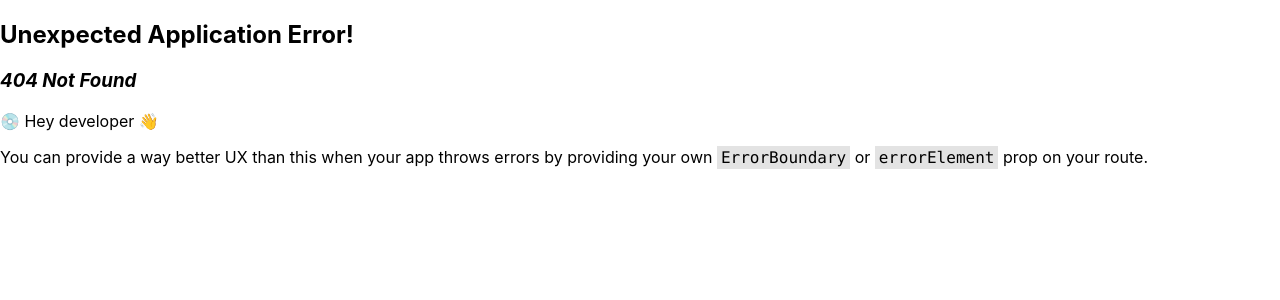
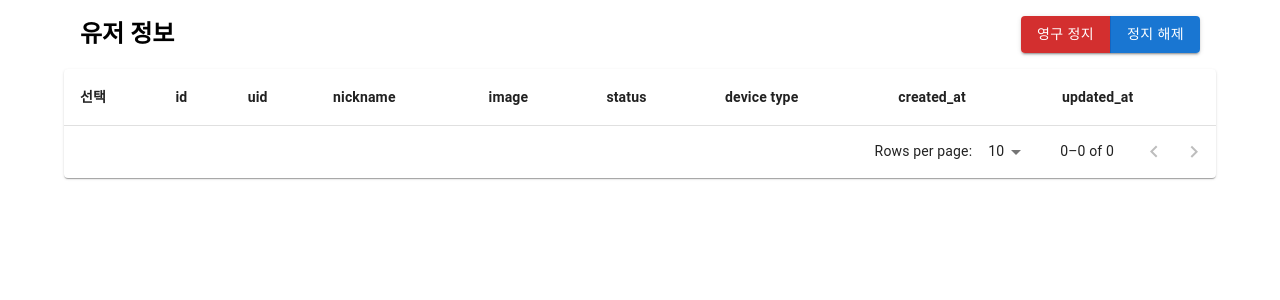
Before and after one commit to project-sulsul/SulSul-Admin, a React (Create React App) app: page /user in a window 1280 px wide. Before the commit this address had no page. Shown: the top 300 px of the page. Built offline with nearby package versions, Linux system fonts and the light colour scheme.

Commit message:
feat: 유저 페이지 추가

```diff
--- /dev/null
+++ b/src/pages/UserPage.jsx
@@ -0,0 +1,138 @@
+import { useEffect, useState } from "react";
+
+import {
+  Button,
+  ButtonGroup,
+  Checkbox,
+  Container,
+  Paper,
+  Stack,
+  Table,
+  TableBody,
+  TableCell,
+  TableContainer,
+  TableHead,
+  TablePagination,
+  TableRow,
+  Typography,
+} from "@mui/material";
+
+export default function UserPage() {
+  const [userList, setUserList] = useState([]);
+  const [page, setPage] = useState(0);
+  const [rowsPerPage, setRowsPerPage] = useState(10);
+  const [selected, setSelected] = useState([]);
+
+  useEffect(() => {
+    getUserList();
+
+    // setUserList([
+    //   {
+    //     id: 1,
+    //     uid: 1,
+    //     nickname: 'user',
+    //     image: 'url',
+    //     status: 'active',
+    //     device_type: 'ios',
+    //     created_at: '2024-03-30 15:09:26',
+    //     updated_at: '2024-03-30 17:09:26',
+    //   }
+    // ]);
+  }, []);
+
+  function getUserList() {
+
+  }
+
+  const onChangePage = (e, newPage) => {
+    setPage(newPage);
+  };
+
+  const onChangeRowsPerPage = (e) => {
+    setRowsPerPage(Number(e.target.value));
+    setPage(0);
+  };
+
+  const onSelectUser = (e) => {
+    setSelected(prev => [...prev, Number(e.target.value)]);
+  };
+
+  const onChangeUserStatus = (e) => {
+    const { value } = e.target;
+
+    const params = {
+      user_ids: selected,
+      status: value,
+    };
+
+
+  };
+
+  return (
+    <Container>
+      <Stack
+        direction="row"
+        sx={{
+          justifyContent: "space-between",
+          alignItems: 'center',
+          margin: '1rem',
+        }}
+      >
+        <Typography variant="h5" sx={{ fontWeight: 'bold' }}>유저 정보</Typography>
+
+        <ButtonGroup variant="contained">
+          <Button color="error" value="banned" onClick={onChangeUserStatus}>영구 정지</Button>
+          <Button value="active" onClick={onChangeUserStatus}>정지 해제</Button>
+        </ButtonGroup>
+      </Stack>
+
+      <Paper sx={{ width: '100%', mb: 2 }}>
+        <TableContainer>
+          <Table>
+            <TableHead>
+              <TableRow>
+                <TableCell sx={{ fontWeight: 'bold' }}>선택</TableCell>
+                <TableCell sx={{ fontWeight: 'bold' }}>id</TableCell>
+                <TableCell sx={{ fontWeight: 'bold' }}>uid</TableCell>
+                <TableCell sx={{ fontWeight: 'bold' }}>nickname</TableCell>
+                <TableCell sx={{ fontWeight: 'bold' }}>image</TableCell>
+                <TableCell sx={{ fontWeight: 'bold' }}>status</TableCell>
+                <TableCell sx={{ fontWeight: 'bold' }}>device type</TableCell>
+                <TableCell sx={{ fontWeight: 'bold' }}>created_at</TableCell>
+                <TableCell sx={{ fontWeight: 'bold' }}>updated_at</TableCell>
+              </TableRow>
+            </TableHead>
+
+            <TableBody>
+              {userList.map((user) => (
+                <TableRow key={user.uid}>
+                  <TableCell>
+                    <Checkbox value={user.uid} onClick={onSelectUser} />
+                  </TableCell>
+                  <TableCell>{user.id}</TableCell>
+                  <TableCell>{user.uid}</TableCell>
+                  <TableCell>{user.nickname}</TableCell>
+                  <TableCell>{user.image}</TableCell>
+                  <TableCell>{user.status}</TableCell>
+                  <TableCell>{user.device_type}</TableCell>
+                  <TableCell>{user.created_at}</TableCell>
+                  <TableCell>{user.updated_at}</TableCell>
+                </TableRow>
+              ))}
+            </TableBody>
+          </Table>
+        </TableContainer>
+
+        <TablePagination
+          rowsPerPageOptions={[10, 30, 50]}
+          component="div"
+          count={userList.length}
+          rowsPerPage={rowsPerPage}
+          page={page}
+          onPageChange={onChangePage}
+          onRowsPerPageChange={onChangeRowsPerPage}
+        />
+      </Paper>
+    </Container>
+  );
+}
--- a/src/router/index.jsx
+++ b/src/router/index.jsx
@@ -1,5 +1,6 @@
 import { createBrowserRouter } from "react-router-dom";
 import LoginPage from "../pages/LoginPage";
+import UserPage from "../pages/UserPage";
 
 const router = createBrowserRouter([
   {
@@ -8,7 +9,12 @@ const router = createBrowserRouter([
       <LoginPage />
     ),
   },
-  // TODO: 페이지 추가
+  {
+    path: "/user",
+    element: (
+      <UserPage />
+    ),
+  },
 ]);
 
 export default router;
```
